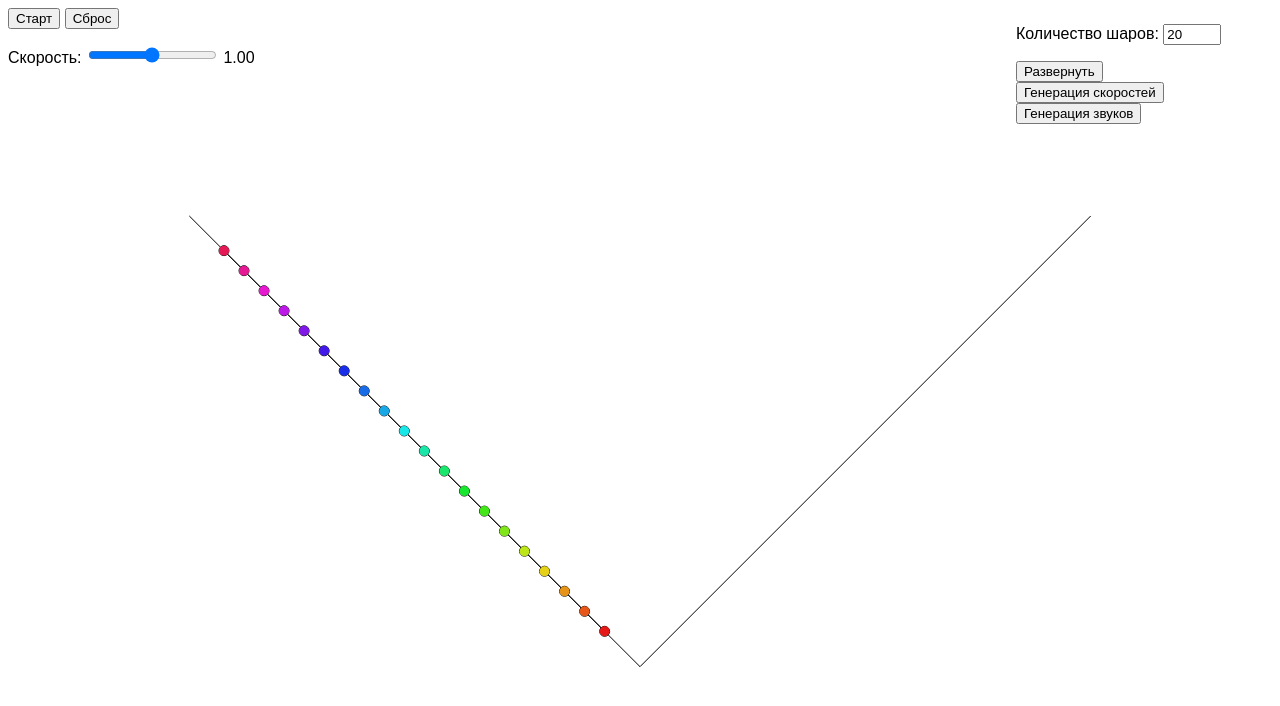
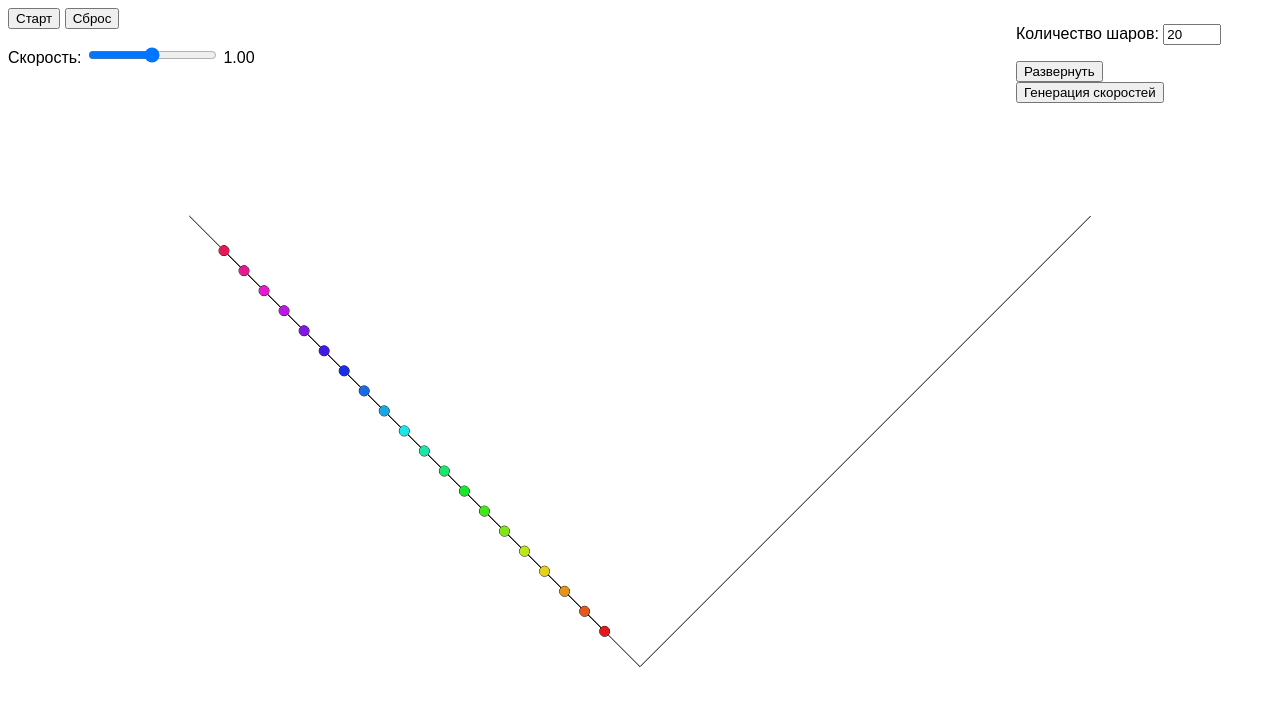
Before and after one commit to Reguas/bouncing-balls, a website built with Parcel: page index.html in a window 1280 px wide. Built offline with nearby package versions, Linux system fonts and the light colour scheme.

Commit message:
small fix

```diff
--- a/index.html
+++ b/index.html
@@ -28,8 +28,7 @@
       <button id="collapse-balls">Развернуть</button>
       <br>
       <button id="show-gen-speed">Генерация скоростей</button>
-      <br>
-      <button id="show-gen-sound">Генерация звуков</button>
+
       <br>
       <div id="expand-speed" style="display: none">
         <p>Тут можно написать код на JS для генерации скоростей шаров. Нумерация начинается с 0.</p>
```
